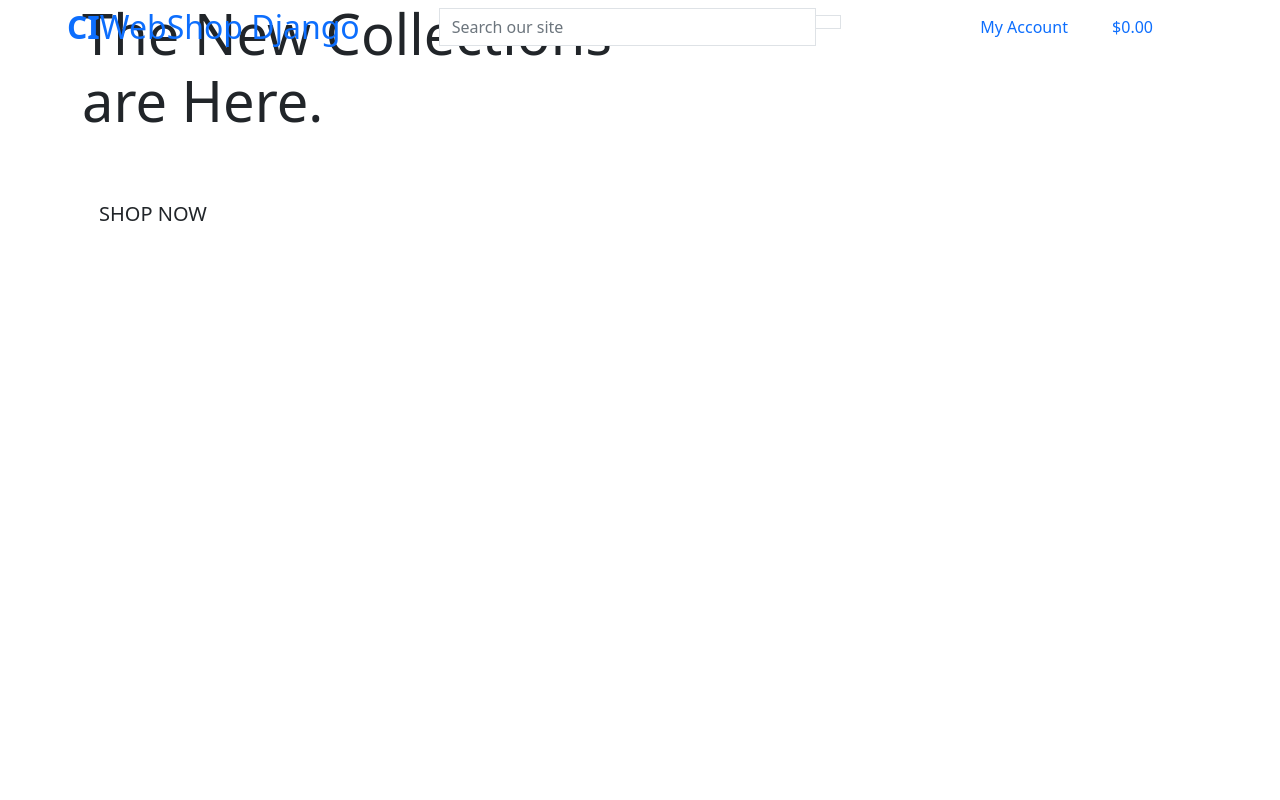
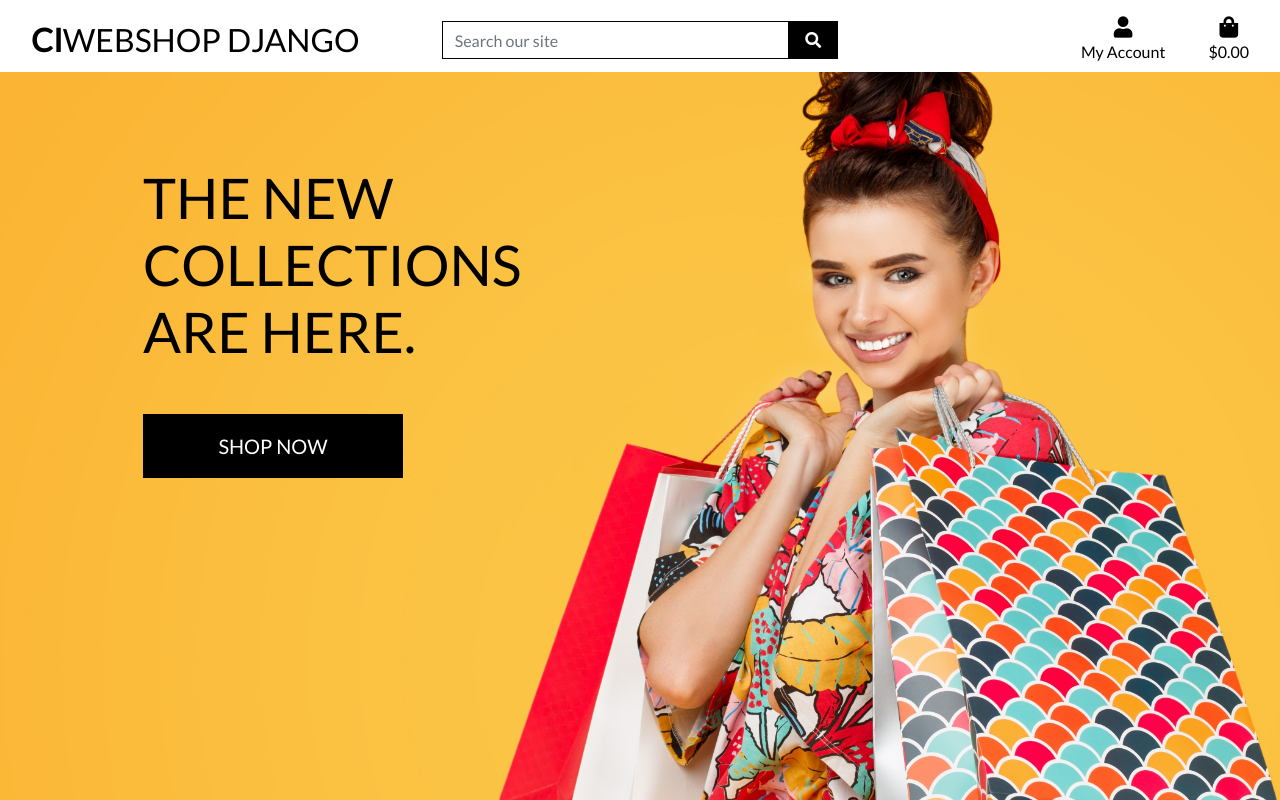
Before and after one commit to CathalDolan/CI_WebShop_Django, a Django app: page / in a window 1280 px wide. Run offline with Django 3.2, Linux system fonts and the light colour scheme; some libraries are stand-ins or nearby versions.

Commit message:
Homepage header and CSS completed

```diff
--- a/CI_WebShop_Django/CI_WebShop_Django/settings.py
+++ b/CI_WebShop_Django/CI_WebShop_Django/settings.py
@@ -147,3 +147,7 @@ USE_TZ = True
 # https://docs.djangoproject.com/en/3.1/howto/static-files/
 
 STATIC_URL = '/static/'
+STATICFILES_DIRS = (os.path.join(BASE_DIR, 'static'),)
+
+MEDIA_URL = '/media/'
+MEDIA_ROOT = os.path.join(BASE_DIR, 'media')
--- a/CI_WebShop_Django/CI_WebShop_Django/urls.py
+++ b/CI_WebShop_Django/CI_WebShop_Django/urls.py
@@ -15,9 +15,11 @@ Including another URLconf
 """
 from django.contrib import admin
 from django.urls import path, include
+from django.conf import settings
+from django.conf.urls.static import static
 
 urlpatterns = [
     path('admin/', admin.site.urls),
     path('accounts/', include('allauth.urls')),
     path('', include('home.urls')),
-]
+] + static(settings.MEDIA_URL, document_root=settings.MEDIA_ROOT)
--- /dev/null
+++ b/CI_WebShop_Django/static/css/base.css
@@ -0,0 +1,83 @@
+html {
+    height: 100%;
+}
+
+body {
+    background: url('/media/homepage_background_cropped.jpg') no-repeat center center fixed;
+    background-size: cover;
+    height: calc(100vh - 164px);
+    color: #555;
+    font-family: 'Lato';
+}
+
+/* from Bulma */
+.icon {
+    align-items: center;
+    display: inline-flex;
+    justify-content: center;
+    height: 1.5rem;
+    width: 1.5rem;
+}
+
+.logo-font {
+    text-transform: uppercase;
+}
+
+.main-logo-link {
+    width: fit-content;
+}
+
+
+/* Buttons */
+.shop-now-button {
+    background: black;
+    color: white;
+    min-width: 260px;
+}
+
+.btn-black {
+    background: black;
+    color: white;
+}
+
+.shop-now-button:hover,
+.shop-now-button:active,
+.shop-now-button:focus,
+.btn-black:hover,
+.btn-black:active,
+.btn-black:focus {
+    background: #222;
+    color: white;
+}
+
+.text-black {
+    color: #000 !important;
+}
+
+.border-black {
+    border: 1px solid black !important;
+}
+
+/* -------------------------------- Media Queries */
+
+/* Slightly larger container on xl screens */
+@media (min-width: 1200px) {
+  .container {
+    max-width: 80%;
+  }
+}
+
+/* fixed top navbar only on medium and up */
+@media (min-width: 992px) {
+    .fixed-top-desktop-only {
+        position: fixed;
+        top: 0;
+        right: 0;
+        left: 0;
+        z-index: 1030;
+    }
+
+    .header-container {
+        padding-top: 164px;
+    }
+}
--- a/CI_WebShop_Django/templates/base.html
+++ b/CI_WebShop_Django/templates/base.html
@@ -14,16 +14,19 @@
     {% endblock %}
 
     {% block corecss %}
-        <link href="https://cdn.jsdelivr.net/npm/bootstrap@5.0.0-beta2/dist/css/bootstrap.min.css" rel="stylesheet" integrity="sha384-BmbxuPwQa2lc/FVzBcNJ7UAyJxM6wuqIj61tLrc4wSX0szH/Ev+nYRRuWlolflfl" crossorigin="anonymous">
+        <link rel="stylesheet" href="https://cdn.jsdelivr.net/npm/bootstrap@4.6.0/dist/css/bootstrap.min.css" integrity="sha384-B0vP5xmATw1+K9KRQjQERJvTumQW0nPEzvF6L/Z6nronJ3oUOFUFpCjEUQouq2+l" crossorigin="anonymous">
+        <link rel="preconnect" href="https://fonts.gstatic.com">
+        <link href="https://fonts.googleapis.com/css2?family=Lato&display=swap" rel="stylesheet">
+        <link rel="stylesheet" href="https://pro.fontawesome.com/releases/v5.10.0/css/all.css" integrity="sha384-AYmEC3Yw5cVb3ZcuHtOA93w35dYTsvhLPVnYs9eStHfGJvOvKxVfELGroGkvsg+p" crossorigin="anonymous"/>
+        <link rel="stylesheet" href="{% static 'css/base.css' %}">
     {% endblock %}
 
     {% block extracss %}
     {% endblock %}
 
     {% block corejs %}
-        <script src="https://code.jquery.com/jquery-3.5.1.slim.js" integrity="sha256-DrT5NfxfbHvMHux31Lkhxg42LY6of8TaYyK50jnxRnM=" crossorigin="anonymous"></script>
-        <script src="https://cdn.jsdelivr.net/npm/@popperjs/core@2.6.0/dist/umd/popper.min.js" integrity="sha384-KsvD1yqQ1/1+IA7gi3P0tyJcT3vR+NdBTt13hSJ2lnve8agRGXTTyNaBYmCR/Nwi" crossorigin="anonymous"></script>
-        <script src="https://cdn.jsdelivr.net/npm/bootstrap@5.0.0-beta2/dist/js/bootstrap.min.js" integrity="sha384-nsg8ua9HAw1y0W1btsyWgBklPnCUAFLuTMS2G72MMONqmOymq585AcH49TLBQObG" crossorigin="anonymous"></script>
+        <script src="https://code.jquery.com/jquery-3.5.1.min.js" integrity="sha256-9/aliU8dGd2tb6OSsuzixeV4y/faTqgFtohetphbbj0=" crossorigin="anonymous"></script>
+        <script src="https://cdn.jsdelivr.net/npm/bootstrap@4.6.0/dist/js/bootstrap.bundle.min.js" integrity="sha384-Piv4xVNRyMGpqkS2by6br4gNJ7DXjqk09RmUpJ8jgGtD7zP9yug3goQfGII0yAns" crossorigin="anonymous"></script>
     {% endblock %}
 
     {% block extrajs %}
@@ -33,7 +36,7 @@
 </head>
 <body>
     <header class="container-fluid fixed-top">
-            <div class="row">
+        <div id="topnav" class="row bg-white pt-lg-2 d-none d-lg-flex">
 
             <!-- Logo Section-->
             <div class="col-12 col-lg-4 my-auto py-1 py-lg-0 text-center text-lg-left">
@@ -58,7 +61,7 @@
                 </form>
             </div>
 
-                <!-- Search Button -->
+            <!-- Login/Out and Basket Total -->
             <div class="col-12 col-lg-4 my-auto py-1 py-lg-0">
                 <ul class="list-inline list-unstyled text-center text-lg-right my-0">
                     <li class="list-inline-item dropdown">
```
Also changed, not shown: CI_WebShop_Django/LINKS.md (added), CI_WebShop_Django/media/homepage_background_cropped.jpg (added), README.md. Lines whose indentation alone changed are shown as unchanged.
